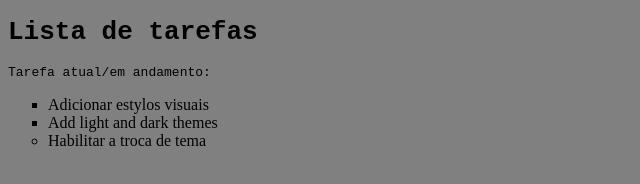
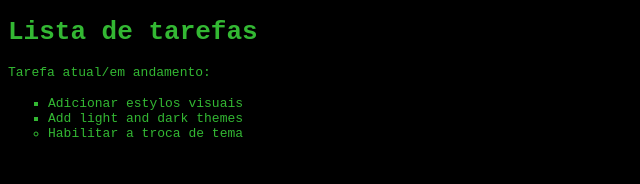
Before and after one commit to vctmor/site-simples, a plain HTML site: page index.html in a window 1280 px wide. Shown: the whole page, without its empty margins (0-640 px from the left). Drawn offline with Linux system fonts and the light colour scheme.

Commit message:
css do dark mode ok; resta javascript para habilitar/desabilitar

```diff
--- a/index.html
+++ b/index.html
@@ -9,9 +9,9 @@
 
     <title>Site Simples</title>
 </head>
-<body>
+<body class="dark-theme">
     <h1>Lista de tarefas</h1>
-    <p id="msg">Tarefa atual/em andamento: </p>
+    <p>Tarefa atual/em andamento: </p>
     <ul>
         <li class="list"> Adicionar estylos visuais</li>
         <li class="list">Add light and dark themes</li>
--- a/main.css
+++ b/main.css
@@ -1,14 +1,23 @@
 
+:root{
+    --green: #33b833;
+    --white: #ffffff;
+    --black: #000000;
+}
 *{
+    /*
     background-color: grey;
+    */
+    color: var(--fontColor);
+    font-family: monospace;
 }
 
 body {
-    font-family: monospace;
+    background: var(--bg);
 }
 
 ul{
-    font-family: hekvética;
+    font-family: helvetica;
 }
 
 li{
@@ -20,5 +29,15 @@ li{
 }
 
 #msg {
-    font-family: monospace;
+    font-family: system-ui;
+ }
+
+.light-theme{
+    --bg: var(--green);
+    --fontColor: var(--black);
 }
+
+.dark-theme{
+    --bg: var(--black);
+    --fontColor: var(--green);
+}
```
